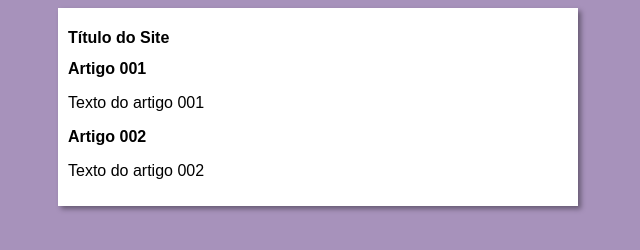
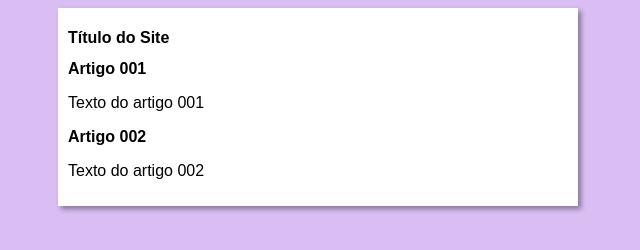
Before and after one commit to Marianasouzarj/projeto-site, a plain HTML site: page index.html in a window 1280 px wide. Shown: the whole page, without its empty margins (322-962 px from the left). Drawn offline with Linux system fonts and the light colour scheme.

Commit message:
Revisão 01
Alteração do background-color

```diff
--- a/estilos/style.css
+++ b/estilos/style.css
@@ -4,7 +4,7 @@
 }
 
 body{
-    background-color: rgb(167, 146, 187);
+    background-color: rgb(217, 189, 243);
 
 }
 
```
